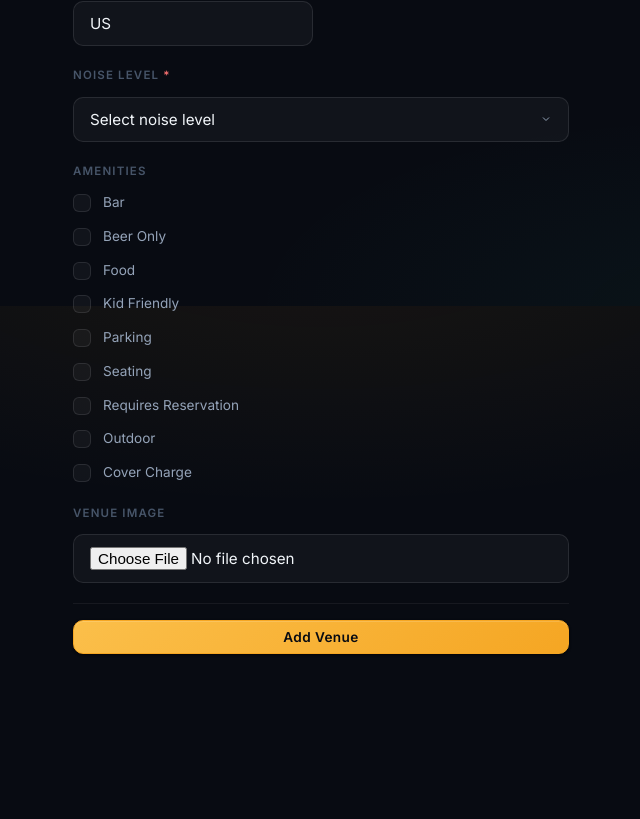
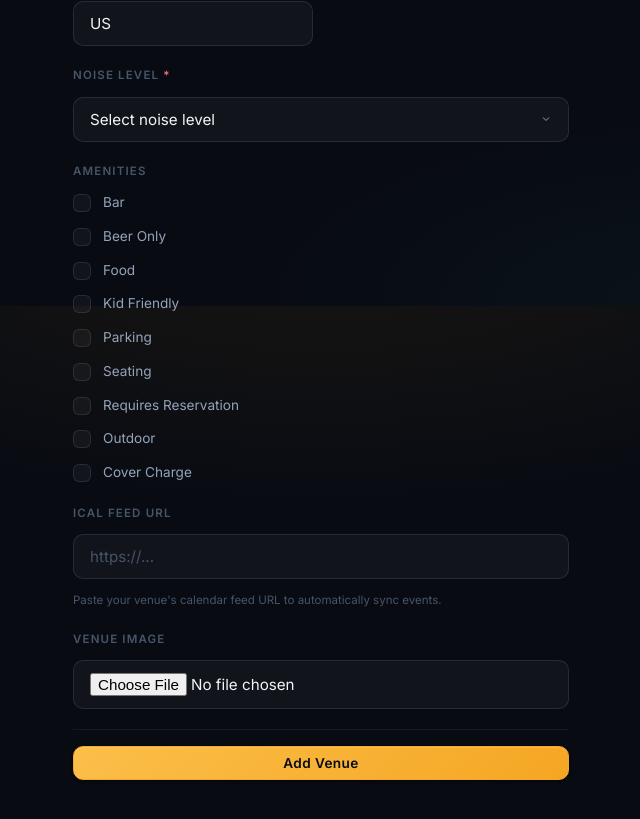
Before and after one commit to jackgardner99/Gig-Gazette, a React (Vite) app: page /venues/new in a window 1280 px wide. Shown: the part 494-1313 px from the top of the page, without its empty margins (319-959 px from the left). Before the commit the page ends 1221 px from the top, so only its background shows below. Built offline with nearby package versions, Linux system fonts and the light colour scheme; sample sign-in values are in the browser's storage; a web font is replaced by a local one.

Commit message:
ical field added to venue

```diff
--- a/src/components/venue/CreateVenuePage.jsx
+++ b/src/components/venue/CreateVenuePage.jsx
@@ -25,6 +25,7 @@ export const CreateVenuePage = () => {
         requires_reservation: false,
         outdoor: false,
         cover_charge: false,
+        ical_feed_url: '',
     })
 
     const handleChange = (e) => {
@@ -182,6 +183,19 @@ export const CreateVenuePage = () => {
                 </div>
 
                 <div className="form__field">
+                    <label className="form__label">iCal Feed URL</label>
+                    <input
+                        className="form__input"
+                        type="url"
+                        name="ical_feed_url"
+                        value={form.ical_feed_url}
+                        onChange={handleChange}
+                        placeholder="https://..."
+                    />
+                    <span className="form__hint">Paste your venue's calendar feed URL to automatically sync events.</span>
+                </div>
+
+                <div className="form__field">
                     <label className="form__label">Venue Image</label>
                     <input
                         className="form__input"
```
